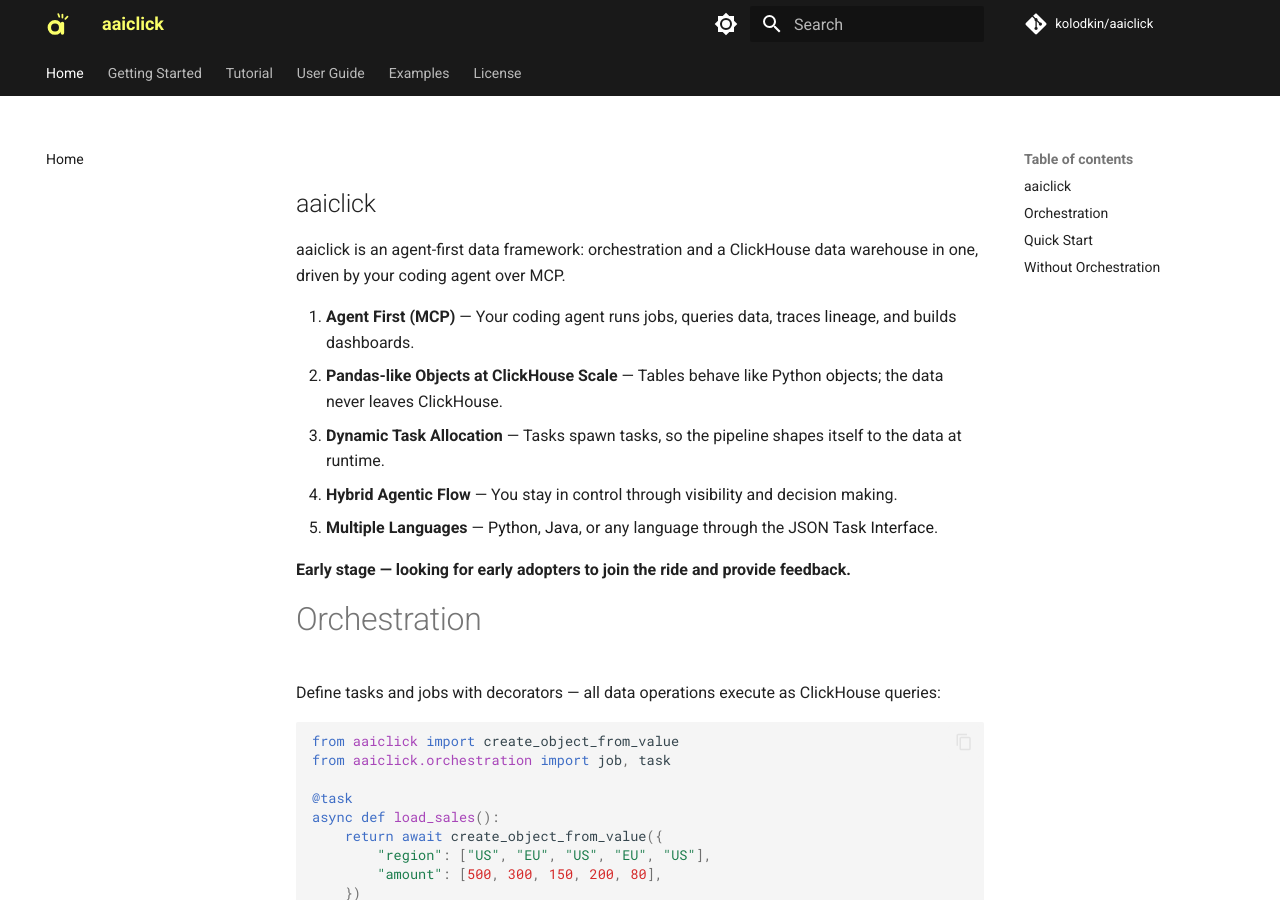
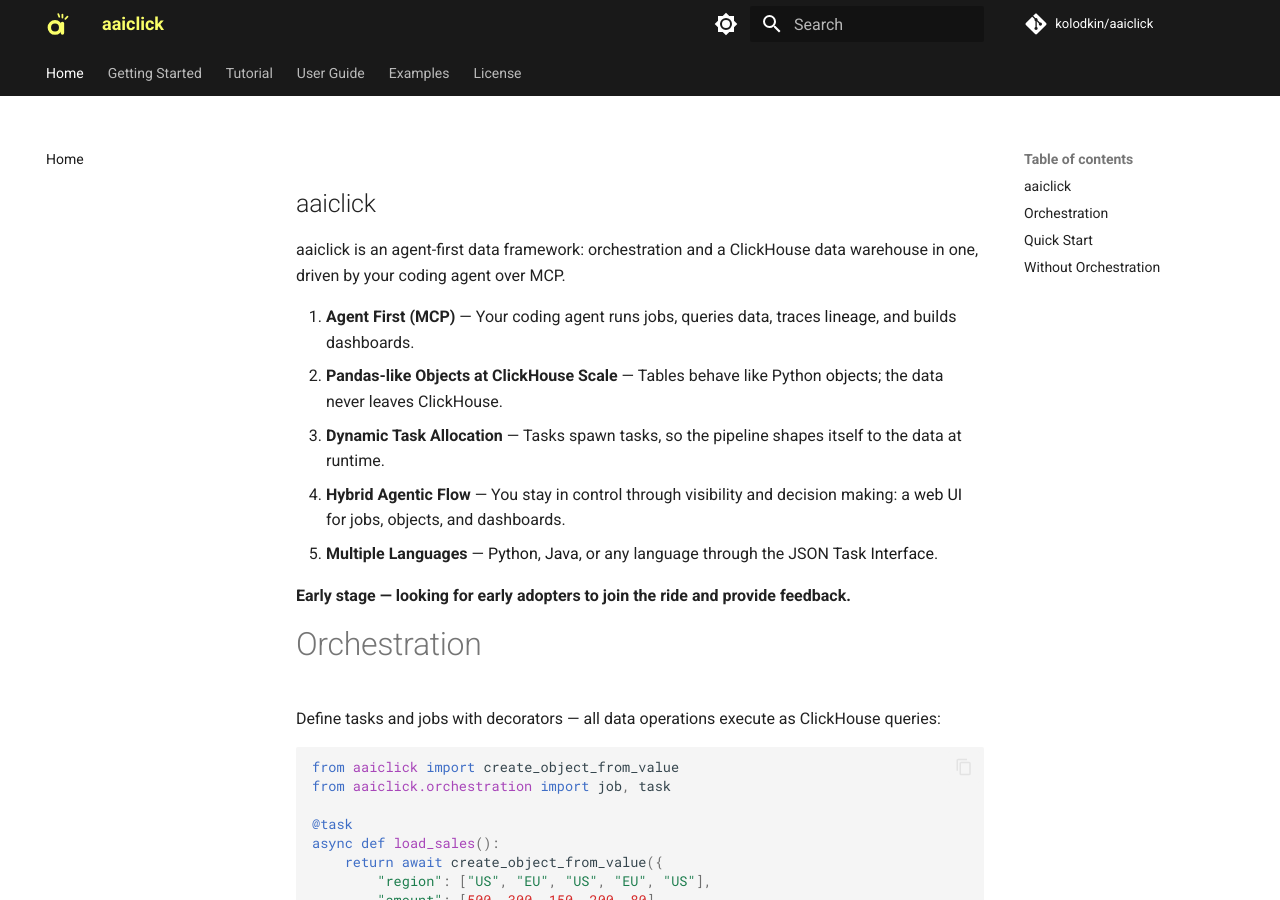
Before and after one commit to kolodkin/aaiclick, an MkDocs documentation site: the page built from docs/index.md, in a window 1280 px wide and 900 px high. Built offline with MkDocs 1.6.1 and Material for MkDocs 9.7.7, drawn with Linux system fonts in a browser that asks for light colours; comment, search, counter and statistics services are not loaded.

Commit message:
Name the web UI in the hybrid agentic flow point
Co-Authored-By: Claude Fable 5.2 <noreply@anthropic.com>
Claude-Session: https://claude.ai/code/session_01LcC1uDWrwn24z2hHnQSJne

```diff
--- a/docs/index.md
+++ b/docs/index.md
@@ -6,7 +6,7 @@ aaiclick is an agent-first data framework: orchestration and a ClickHouse data w
 1. **Agent First (MCP)** — Your coding agent runs jobs, queries data, traces [lineage](user_guide/lineage.md), and builds dashboards.
 2. **Pandas-like Objects at ClickHouse Scale** — Tables behave like Python [objects](user_guide/object.md); the data never leaves ClickHouse.
 3. **Dynamic Task Allocation** — Tasks spawn tasks, so the pipeline shapes itself to the data at runtime.
-4. **Hybrid Agentic Flow** — You stay in control through [visibility](https://github.com/kolodkin/aaiclick/blob/main/docs/designs/ui.md) and decision making.
+4. **Hybrid Agentic Flow** — You stay in control through visibility and decision making: a [web UI](https://github.com/kolodkin/aaiclick/blob/main/docs/designs/ui.md) for jobs, objects, and dashboards.
 5. **Multiple Languages** — [Python](user_guide/task_api_python.md), [Java](user_guide/task_api_java.md), or any language through the JSON [Task Interface](user_guide/task_interface.md).
 
 **Early stage — looking for early adopters to join the ride and provide feedback.**
```
Also changed, not shown: README.md (+1 -1 lines).
